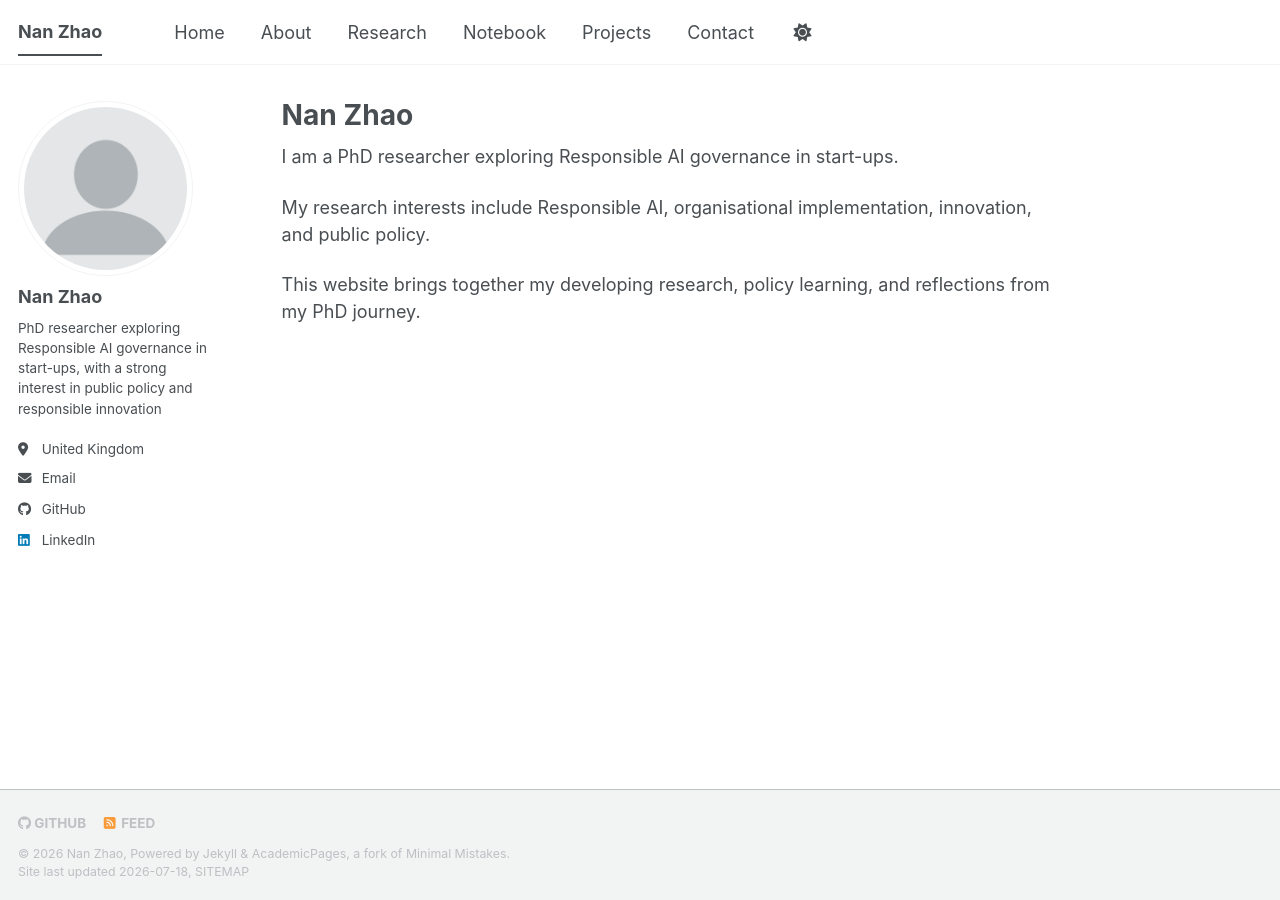
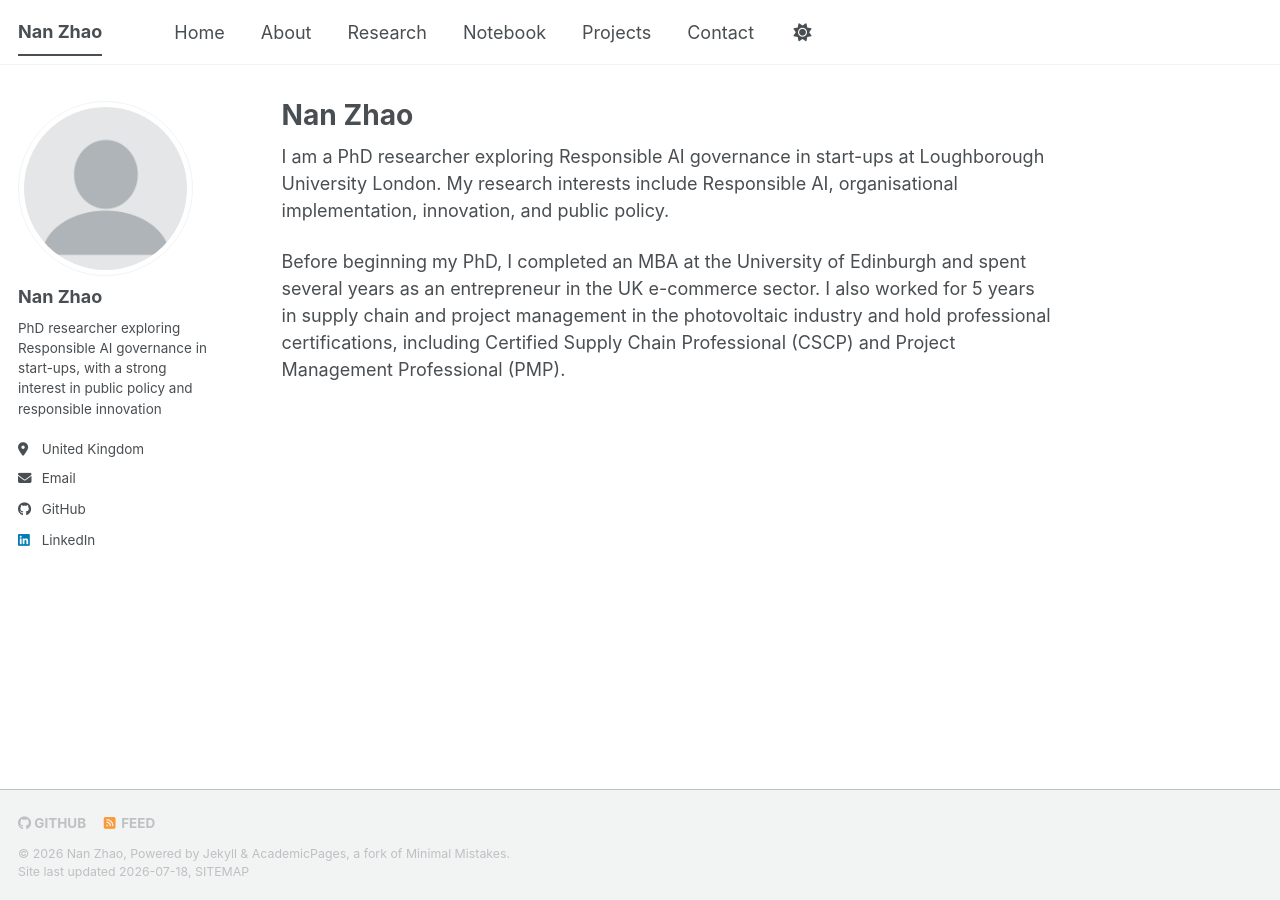
Before and after one commit to nanzhaoresearch/nanzhaoresearch.github.io, a Jekyll site: the page built from _pages/about.md, in a window 1280 px wide. Built offline with Jekyll 4.4.1, drawn with Linux system fonts in a browser that asks for light colours; a style sheet for code colours, icons or effects is not loaded.

Commit message:
Update about page with detailed research background
Expanded personal background and research interests.

```diff
--- a/_pages/about.md
+++ b/_pages/about.md
@@ -6,10 +6,6 @@ redirect_from:
   - /about/
   - /about.html
 ---
-I am a PhD researcher exploring Responsible AI governance in start-ups.
+I am a PhD researcher exploring Responsible AI governance in start-ups at Loughborough University London. My research interests include Responsible AI, organisational implementation, innovation, and public policy.
 
-My research interests include Responsible AI, organisational implementation,
-innovation, and public policy.
-
-This website brings together my developing research, policy learning, and
-reflections from my PhD journey.
+Before beginning my PhD, I completed an MBA at the University of Edinburgh and spent several years as an entrepreneur in the UK e-commerce sector. I also worked for 5 years in supply chain and project management in the photovoltaic industry and hold professional certifications, including Certified Supply Chain Professional (CSCP) and Project Management Professional (PMP).
```
